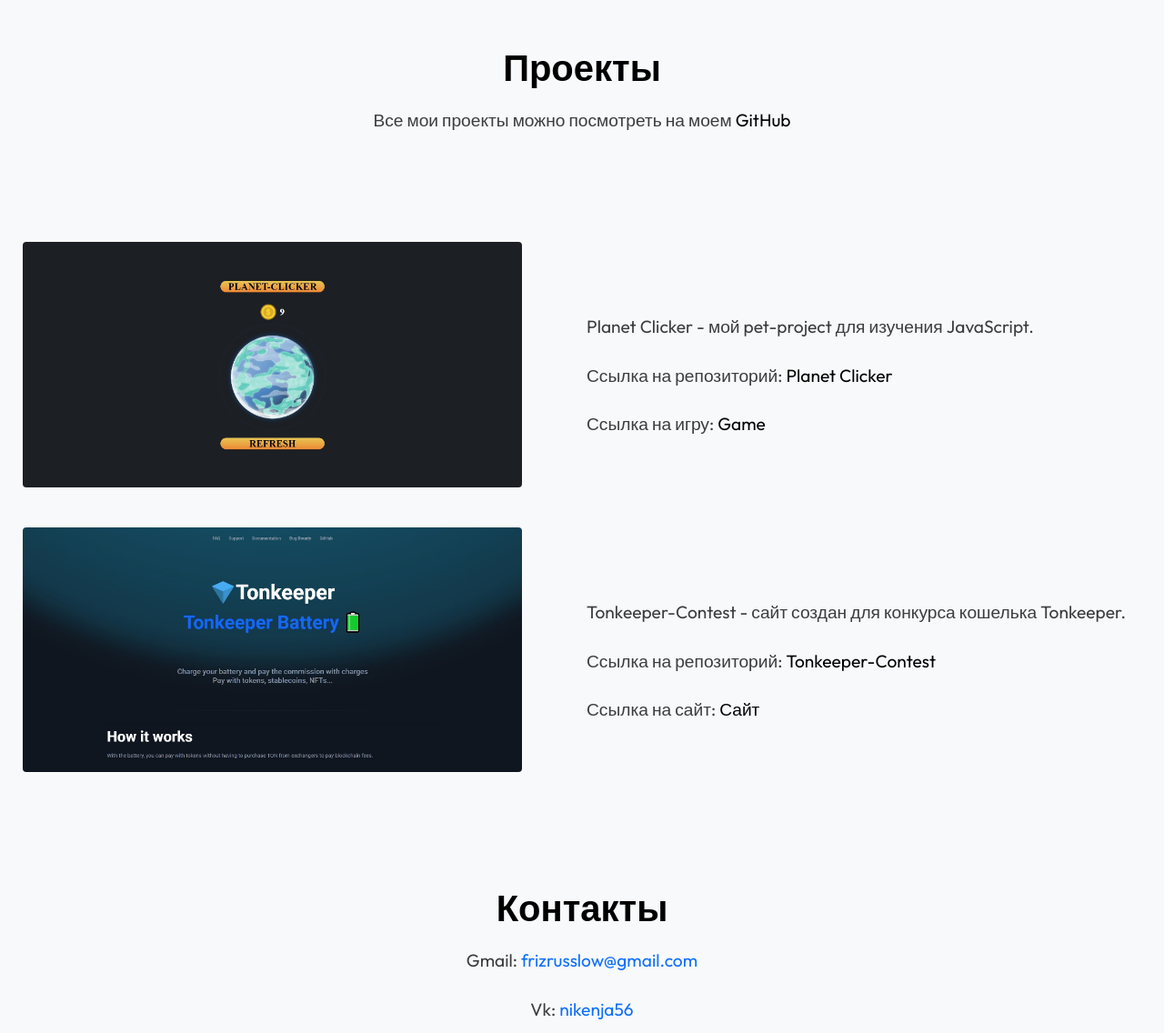
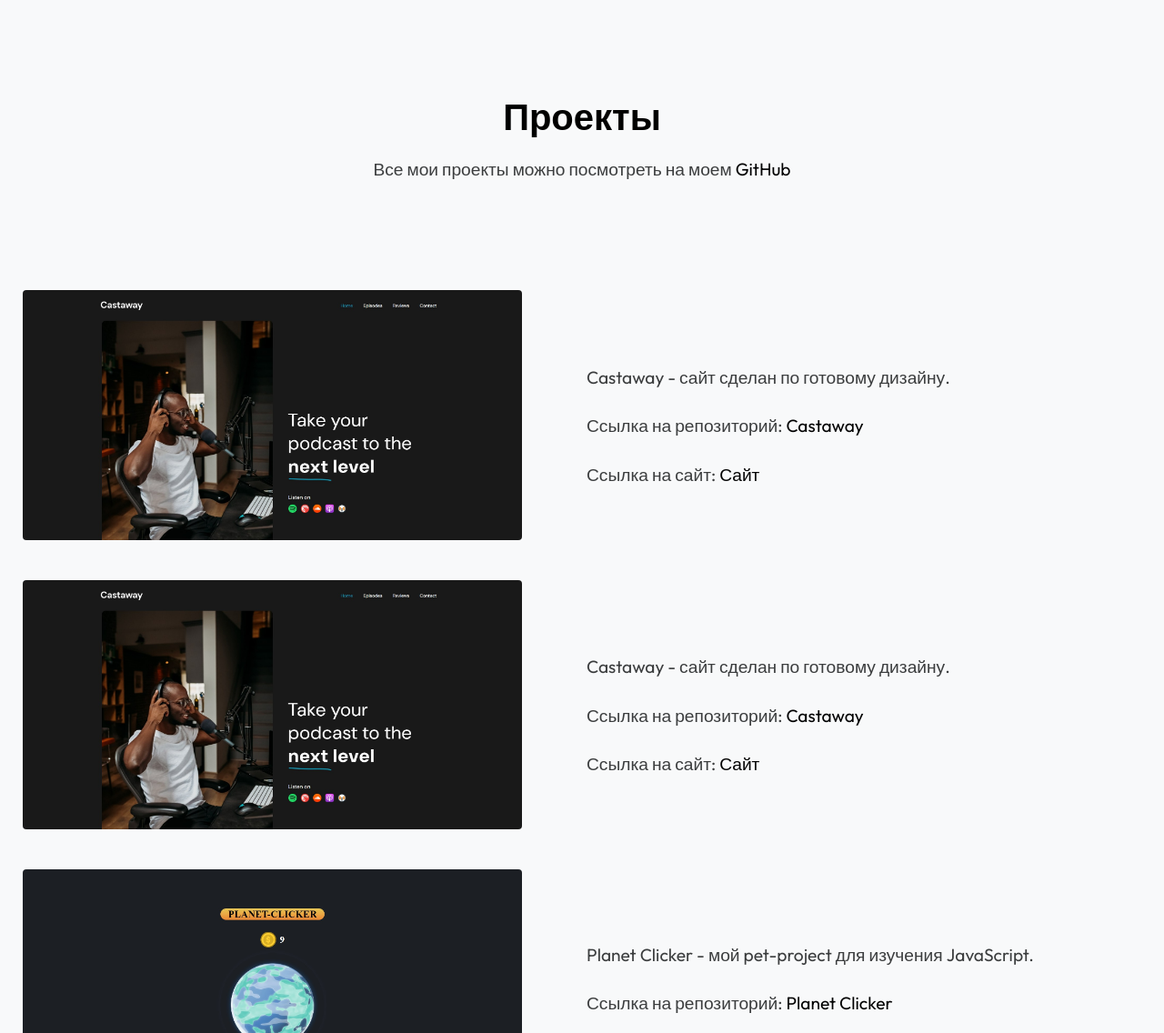
Before and after one commit to FonuaBruh/Portfolio-Website, a plain HTML site: page index.html in a window 1280 px wide. Shown: the part 2075-3211 px from the top of the page at 91% size. Drawn offline with Linux system fonts and the light colour scheme.

Commit message:
new portfolio

```diff
--- a/index.html
+++ b/index.html
@@ -94,6 +94,7 @@
                 <p>
                     HTML,CSS - Flex и Grid; препроцессоры: SCSS; фреймворки: Bootstrap; Pixel Perfect(по возможности); БЭМ <br><br>
                     JavaScript - ES6, Async, Promise, DOM <br><br>
+                    React - React-Router <br><br>
                     Верстка - кроссбраузерная верстка, адаптивная верстка <br><br>
                     Контроль версий - Git, GitHub <br><br>
                     Базовые знания - Photoshop, Figma
@@ -110,6 +111,38 @@
             <p>
                 Все мои проекты можно посмотреть на моем <a href="https://github.com/FonuaBruh?tab=repositories">GitHub</a>
             </p>
+        </div>
+
+        <div class="container">
+
+            <div class="left-side">
+                <a href="https://fonuabruh.github.io/castway/"><img src="img/castaway.jpg" alt="castaway-screenshot"></a>
+            </div>
+
+            <div class="right-side">
+                <p>
+                    Castaway - сайт сделан по готовому дизайну. <br><br>
+                    Ссылка на репозиторий: <a href="https://github.com/FonuaBruh/castway">Castaway</a> <br><br>
+                    Ссылка на сайт: <a href="https://fonuabruh.github.io/castway/">Сайт</a>
+                </p>
+            </div>
+
+        </div>
+
+        <div class="container">
+
+            <div class="left-side">
+                <a href="https://fonuabruh.github.io/castway/"><img src="img/castaway.jpg" alt="castaway-screenshot"></a>
+            </div>
+
+            <div class="right-side">
+                <p>
+                    Castaway - сайт сделан по готовому дизайну. <br><br>
+                    Ссылка на репозиторий: <a href="https://github.com/FonuaBruh/castway">Castaway</a> <br><br>
+                    Ссылка на сайт: <a href="https://fonuabruh.github.io/castway/">Сайт</a>
+                </p>
+            </div>
+
         </div>
 
         <div class="container">
```
Also changed, not shown: img/castaway.jpg (added), img/minecraft-project-1.jpg (added), img/minecraft-project-2.jpg (added).
